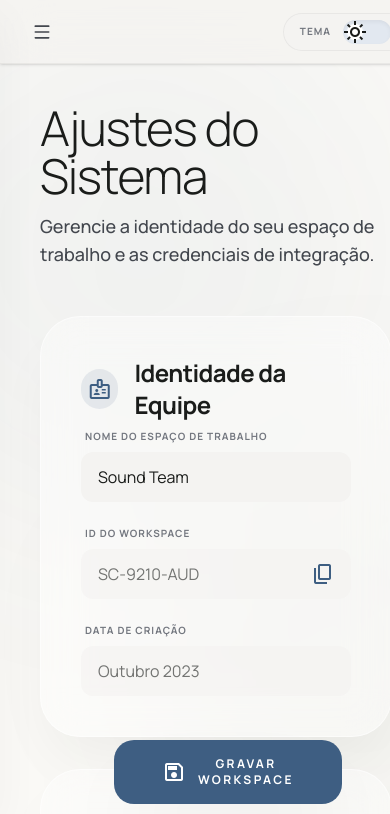
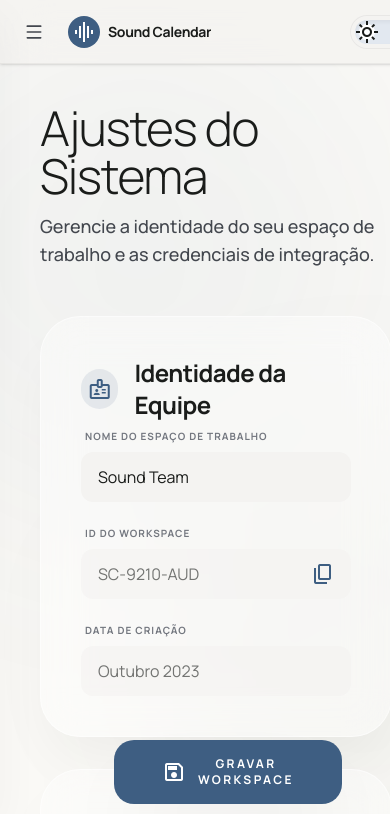
Before and after one commit to jorgesoares2997/sound-calendar, a Next.js app: page /configuracoes in a window 390 px wide. Shown: the top 814 px of the page. Built offline with nearby package versions, Linux system fonts and the light colour scheme; no server answers.

Commit message:
style: remove studio rhythm branding and optimize mobile navbar

```diff
--- a/src/app/layout.tsx
+++ b/src/app/layout.tsx
@@ -21,9 +21,9 @@ export const viewport = {
 };
 
 export const metadata: Metadata = {
-  title: 'Sound Calendar // Studio Rhythm Control',
-  description: 'An organic, minimalist tool for technical scheduling. Designed for creative studios and sound engineering teams.',
-  keywords: ['studio planning', 'sound engineering', 'minimalist calendar', 'technical schedule', 'creative automation'],
+  title: 'Sound Calendar',
+  description: 'An organic, minimalist tool for technical scheduling. Designed for sound engineering teams.',
+  keywords: ['sound engineering', 'minimalist calendar', 'technical schedule', 'creative automation'],
   authors: [{ name: 'Sound Calendar Design System' }],
   icons: {
     icon: '/icon.svg',
@@ -31,7 +31,7 @@ export const metadata: Metadata = {
     apple: '/icon.svg',
   },
   openGraph: {
-    title: 'Sound Calendar // Studio Rhythm Control',
+    title: 'Sound Calendar',
     description: 'An organic, minimalist tool for technical scheduling.',
     type: 'website',
     locale: 'pt_BR',
--- a/src/components/Sidebar.tsx
+++ b/src/components/Sidebar.tsx
@@ -47,7 +47,6 @@ export function Sidebar({ teamName, isOpen, onClose }: SidebarProps) {
           </div>
           <div>
             <h1 className="text-lg font-bold theme-text-primary tracking-tight">Sound Calendar</h1>
-            <p className="text-[10px] font-semibold theme-text-secondary uppercase tracking-widest">Studio_Rhythm</p>
           </div>
         </div>
 
--- a/src/components/Topbar.tsx
+++ b/src/components/Topbar.tsx
@@ -22,21 +22,27 @@ export function Topbar({ onOpenSidebar }: TopbarProps) {
 
   return (
     <header className="w-full h-16 sticky top-0 backdrop-blur-xl border-b theme-border flex justify-between items-center px-6 lg:px-12 z-40 shadow-sm theme-card-solid">
-      <div className="flex items-center gap-6">
+      <div className="flex items-center gap-4 lg:gap-6">
         <button
           id="btn-menu"
-          className="lg:hidden p-2 rounded-xl theme-text-secondary hover:bg-[var(--color-bg-surface)] transition-all"
+          className="lg:hidden p-2 rounded-xl theme-text-secondary hover:bg-[var(--color-bg-surface)] transition-all -ml-2"
           onClick={onOpenSidebar}
         >
           <Menu size={20} />
         </button>
 
-        <h2 className="hidden sm:block text-sm font-bold theme-text-muted uppercase tracking-widest">{title}</h2>
+        <div className="flex items-center gap-2 lg:hidden">
+          <div className="w-8 h-8 rounded-lg bg-accent-primary flex items-center justify-center text-white shadow-lift">
+            <span className="material-symbols-outlined text-sm">graphic_eq</span>
+          </div>
+          <span className="font-bold theme-text-primary text-sm tracking-tight truncate max-w-[120px] sm:max-w-none">Sound Calendar</span>
+        </div>
+
+        <h2 className="hidden lg:block text-sm font-bold theme-text-muted uppercase tracking-widest">{title}</h2>
       </div>
 
       <div className="flex items-center gap-4">
-        <div className="flex items-center gap-3 theme-surface px-4 py-1.5 rounded-full border theme-border">
-          <span className="text-[10px] font-bold theme-text-muted uppercase tracking-widest">Tema</span>
+        <div className="flex items-center gap-3 theme-surface p-1 rounded-full border theme-border">
           <ThemeToggle />
         </div>
       </div>
```
